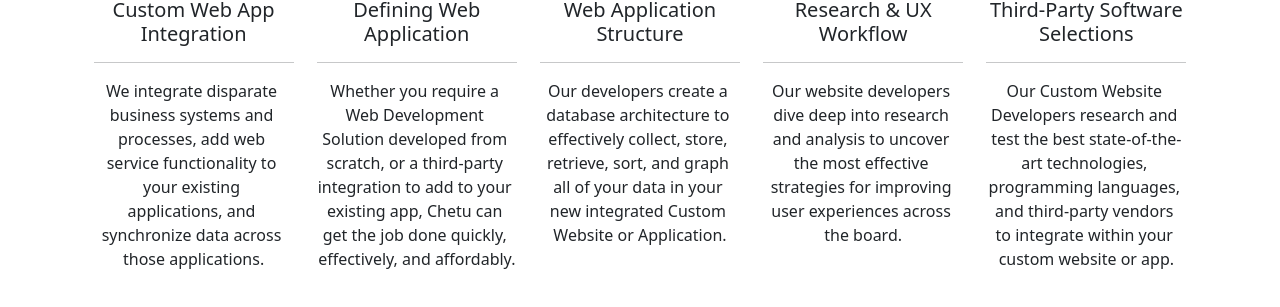
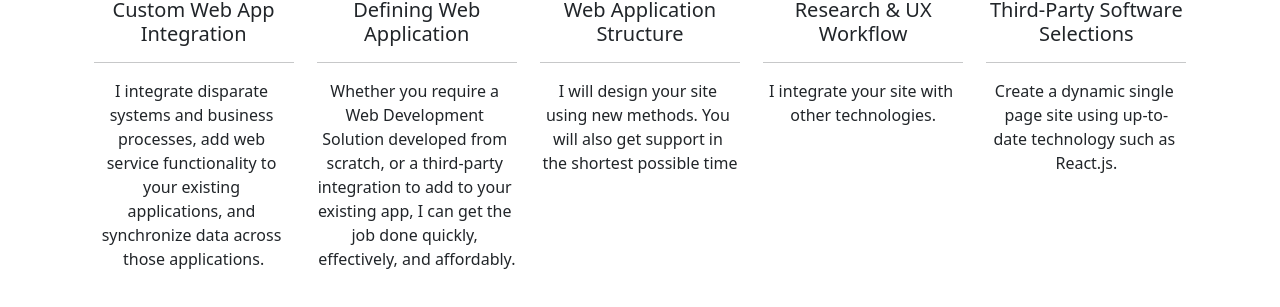
Before and after one commit to Younes-sh/portfolio, a React (Create React App) app in the folder portfolio/: page / in a window 1280 px wide. Shown: the part 1062-1369 px from the top of the page. Built offline with nearby package versions, Linux system fonts and the light colour scheme.

Commit message:
src/Components/Articles/items.jsx

```diff
--- a/portfolio/src/Components/Articles/items.jsx
+++ b/portfolio/src/Components/Articles/items.jsx
@@ -12,11 +12,11 @@ const Title3 = "Web Application Structure";
 const Title4 = "Research & UX Workflow";
 const Title5 = "Third-Party Software Selections";
 
-const Text1 = "We integrate disparate business systems and processes, add web service functionality to your existing applications, and synchronize data across those applications.";
-const Text2 = "Whether you require a Web Development Solution developed from scratch, or a third-party integration to add to your existing app, Chetu can get the job done quickly, effectively, and affordably.";
-const Text3 = "Our developers create a database architecture to effectively collect, store, retrieve, sort, and graph all of your data in your new integrated Custom Website or Application.";
-const Text4 = "Our website developers dive deep into research and analysis to uncover the most effective strategies for improving user experiences across the board.";
-const Text5 = "Our Custom Website Developers research and test the best state-of-the-art technologies, programming languages, and third-party vendors to integrate within your custom website or app.";
+const Text1 = "I integrate disparate systems and business processes, add web service functionality to your existing applications, and synchronize data across those applications.";
+const Text2 = "Whether you require a Web Development Solution developed from scratch, or a third-party integration to add to your existing app, I can get the job done quickly, effectively, and affordably.";
+const Text3 = "I will design your site using new methods. You will also get support in the shortest possible time";
+const Text4 = "I integrate your site with other technologies.";
+const Text5 = "Create a dynamic single page site using up-to-date technology such as React.js.";
 
 const items = () => {
 
```
